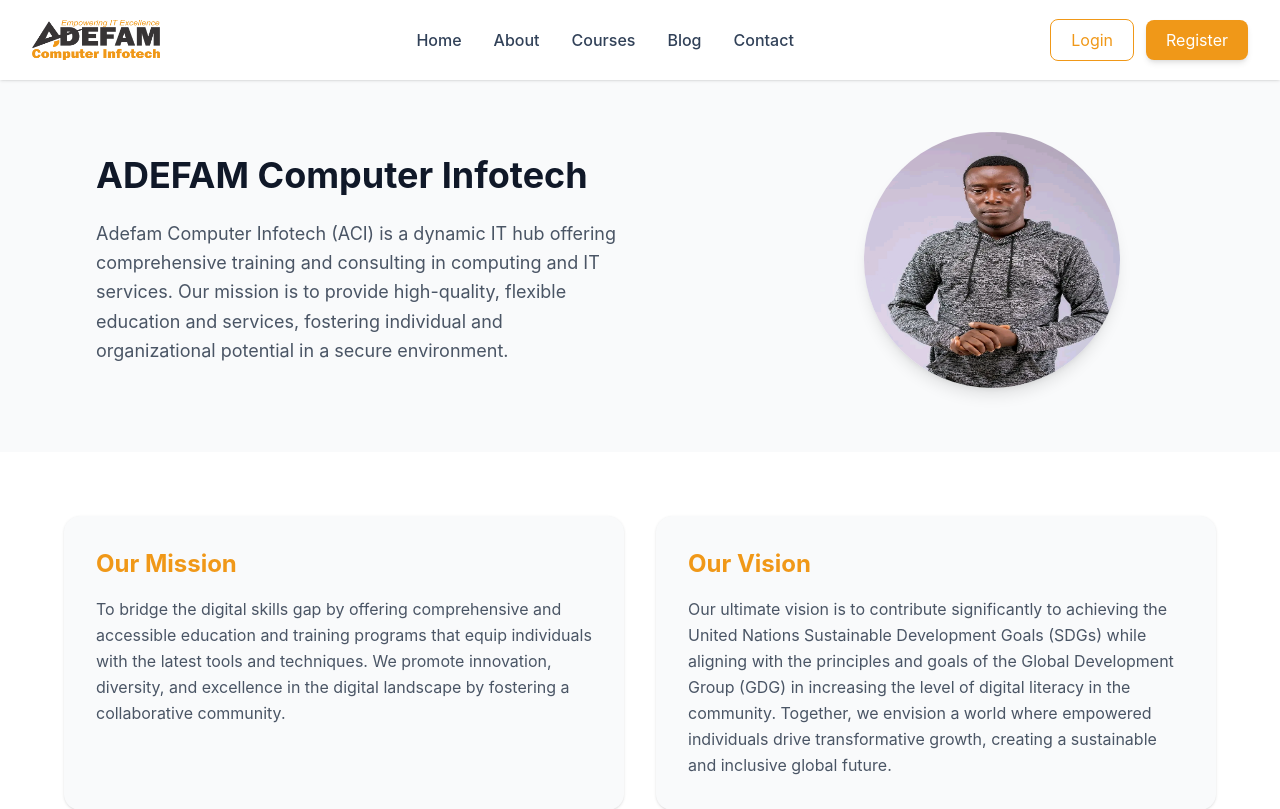
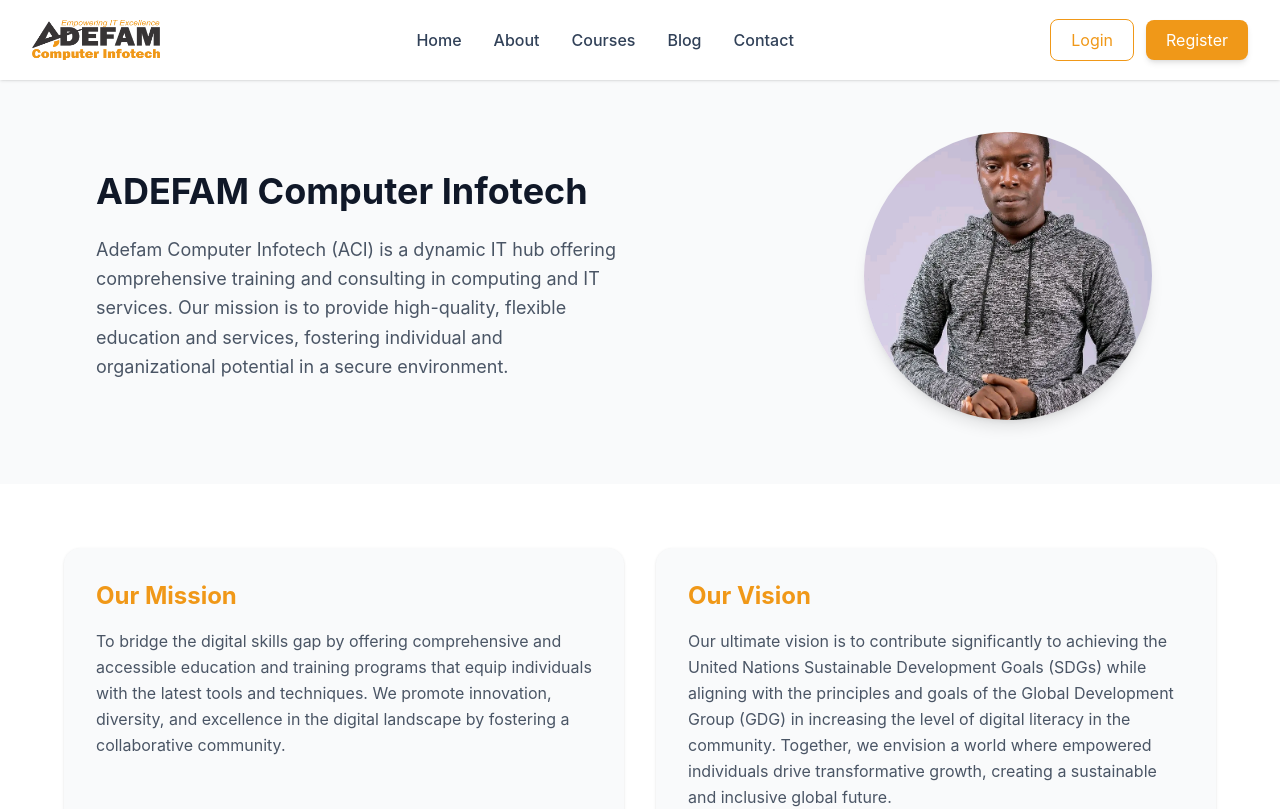
Before and after one commit to sirvick-concept/Adefam, a React (Vite) app: page /about in a window 1280 px wide. Shown: the top 809 px of the page. Built offline with nearby package versions, Linux system fonts and the light colour scheme.

Commit message:
adjust design

```diff
--- a/src/Components/AboutHero.jsx
+++ b/src/Components/AboutHero.jsx
@@ -29,7 +29,7 @@
               <img
                 src={AboutHero1}
                 alt="Student Learning"
-                className="w-64 h-64 rounded-full shadow-lg"
+                 className="w-40 h-40 sm:w-56 sm:h-56 md:w-72 md:h-72 rounded-full object-cover shadow-lg"
               />
             </div>
           </div>
--- a/src/Pages/Register.jsx
+++ b/src/Pages/Register.jsx
@@ -91,7 +91,7 @@
               <label className="flex items-start gap-3 text-sm text-gray-600">
                 <input
                   type="checkbox"
-                  className="mt-1 [#DD8A16]"
+                  className="mt-1 accent-[#DD8A16]"
                 />
 
                 <span>
```
